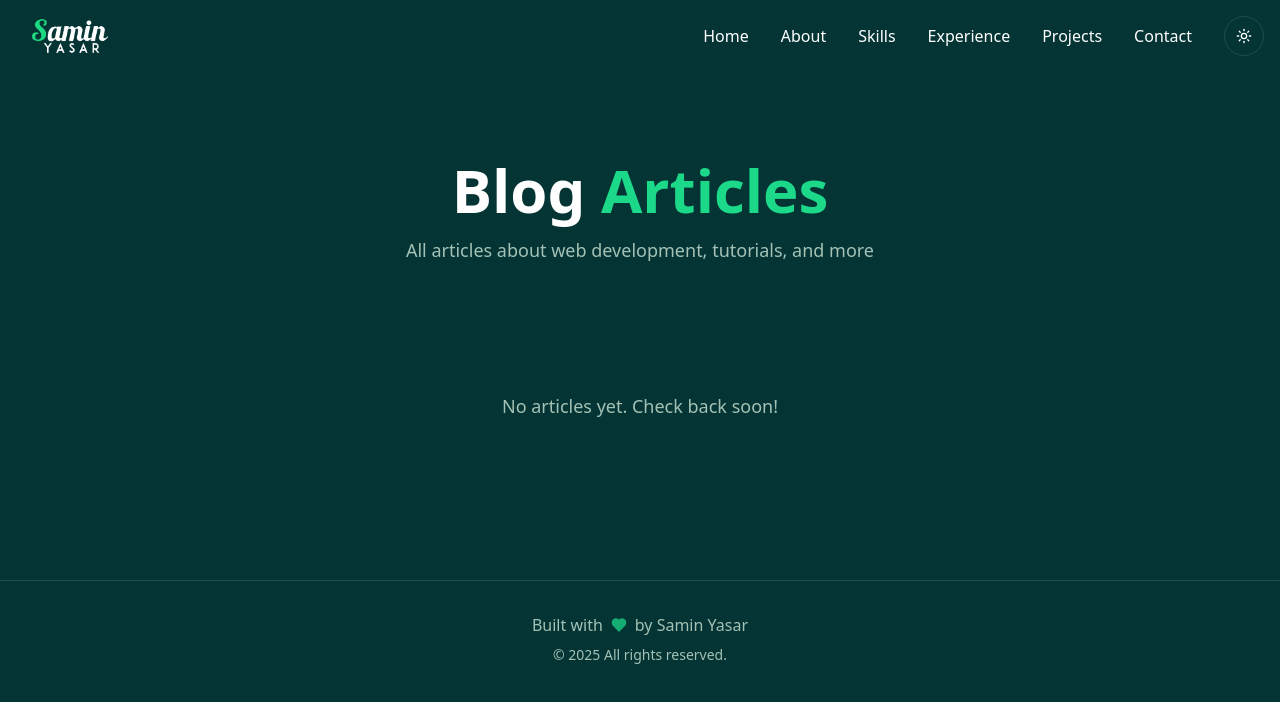
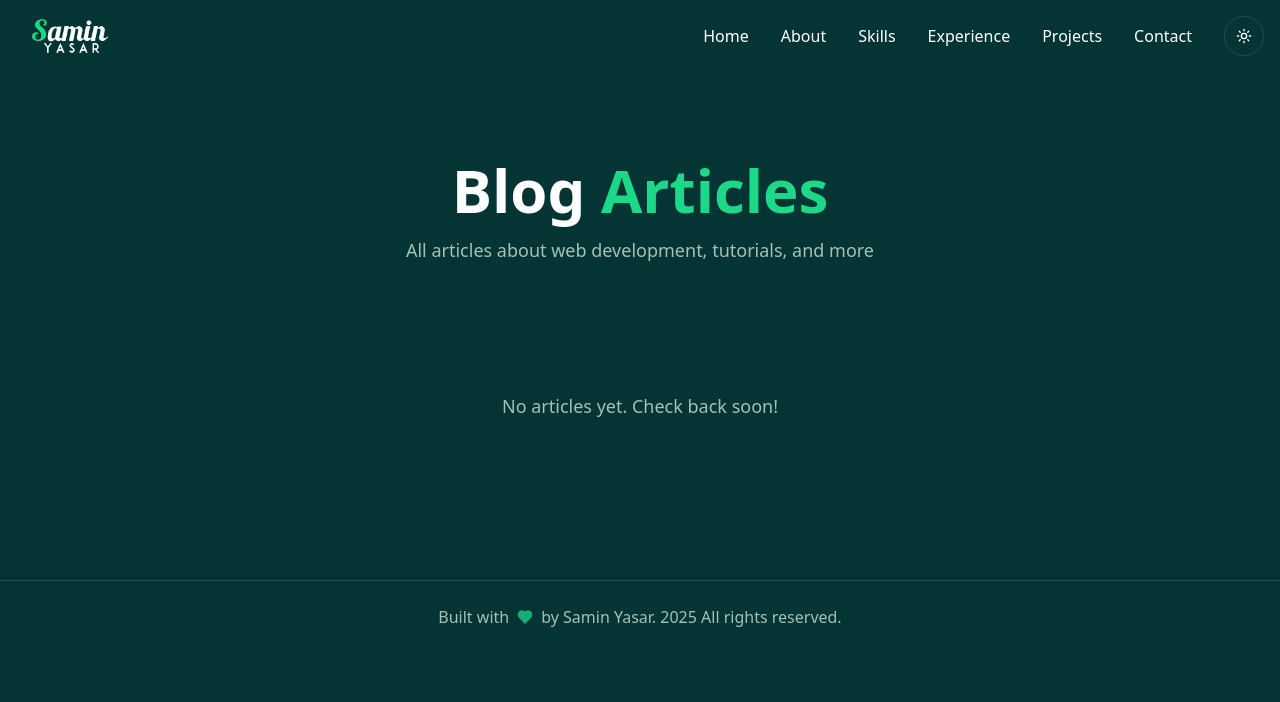
Before and after one commit to saminyasar004/saminyasar, a React (Vite) app: page /blog in a window 1280 px wide. Shown: the top 702 px of the page. Built offline with nearby package versions, Linux system fonts and the light colour scheme; the HTML template or start-up script is replaced by a standard one.

Commit message:
dev: footer message design updated

```diff
--- a/src/components/Footer.tsx
+++ b/src/components/Footer.tsx
@@ -2,14 +2,14 @@ import { Heart } from "lucide-react";
 
 export function Footer() {
 	return (
-    <footer className="py-8 border-t border-border bg-background">
+		<footer className="py-6 border-t border-border bg-background">
 			<div className="container mx-auto px-4">
 				<div className="text-center space-y-2">
-          <p className="text-muted-foreground flex items-center justify-center gap-2">
-            Built with <Heart className="h-4 w-4 text-accent fill-accent animate-pulse" /> by Samin Yasar
-          </p>
-          <p className="text-sm text-muted-foreground">
-            © {new Date().getFullYear()} All rights reserved.
+					<p className="text-muted-foreground text-base flex items-center justify-center gap-2">
+						Built with{" "}
+						<Heart className="h-4 w-4 text-accent fill-accent animate-pulse" />{" "}
+						by Samin Yasar. {new Date().getFullYear()} All rights
+						reserved.
 					</p>
 				</div>
 			</div>
```
Lines whose indentation alone changed are shown as unchanged.
